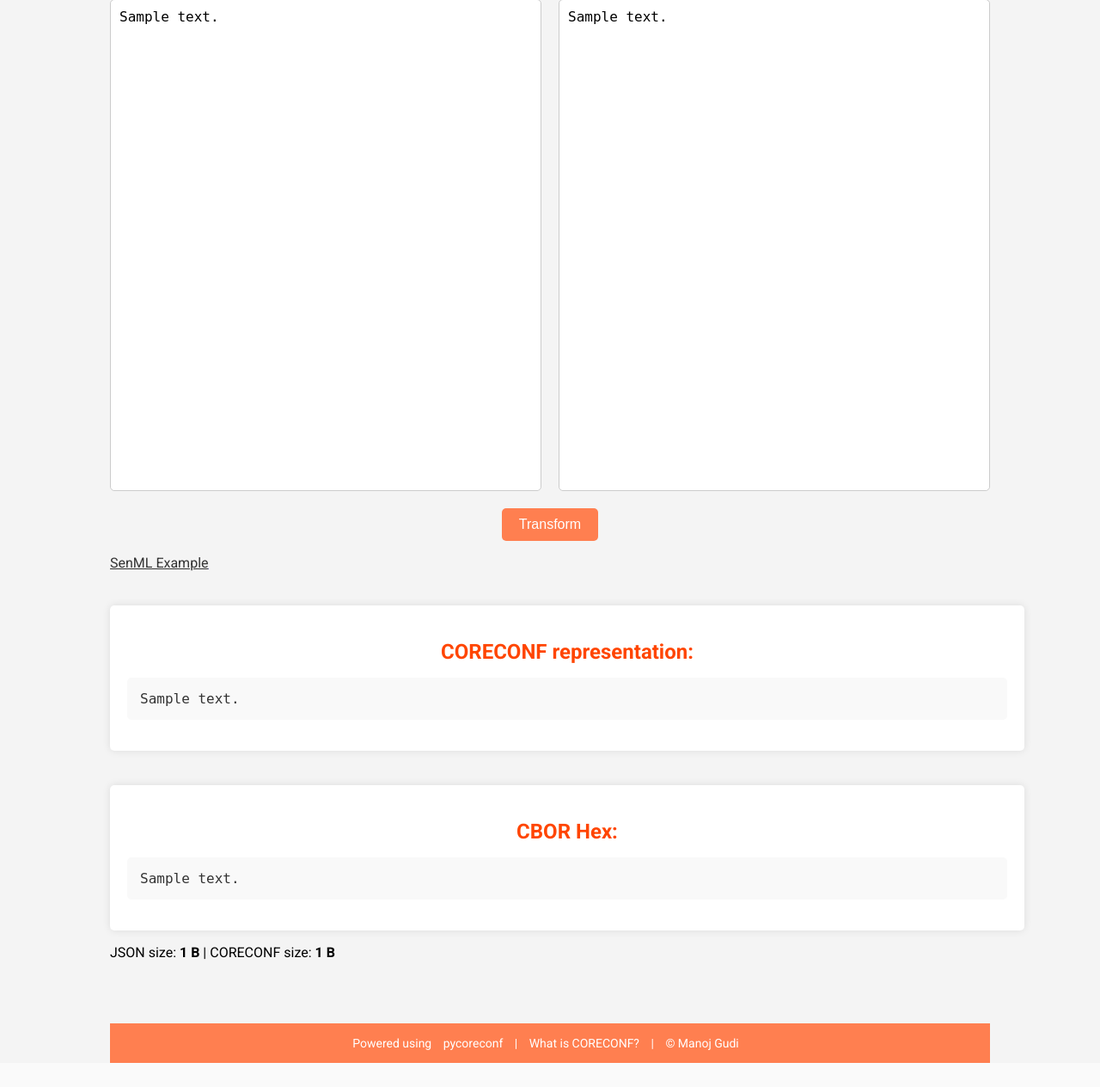
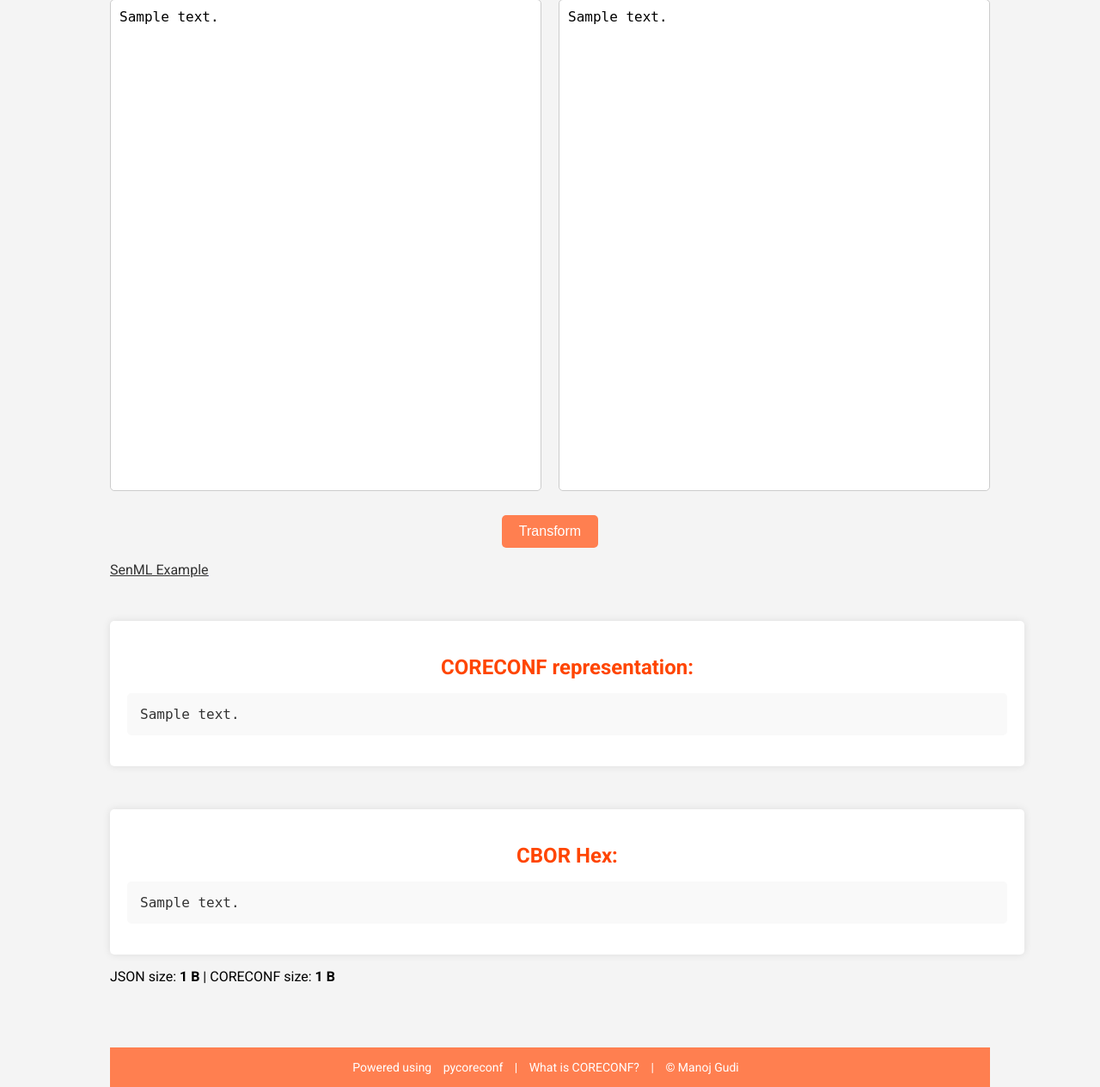
Before and after one commit to manojgudi/coreconf-webservice, a Flask app: template templates/index.html in a window 1280 px wide. Shown: the part 80-1344 px from the top of the page at 86% size. Before the commit the page ends 1316 px from the top, so only its background shows below. Run offline with Flask 3, Linux system fonts and the light colour scheme; the template is opened without the code that fills it: most values are stand-ins (such as "Sample title", 1, 10 or a date in 2020); some libraries are stand-ins or nearby versions.

Commit message:
trivial style change

```diff
--- a/static/style.css
+++ b/static/style.css
@@ -33,6 +33,7 @@ form {
     display: flex;
     width: 100%;
     gap: 20px;
+    height: 580px;
 
 }
 
@@ -61,7 +62,7 @@ form {
 }
 
 .result {
-    margin-top: 40px;
+    margin-top: 50px;
     padding: 20px;
     background-color: #fff;
     border-radius: 5px;
```
